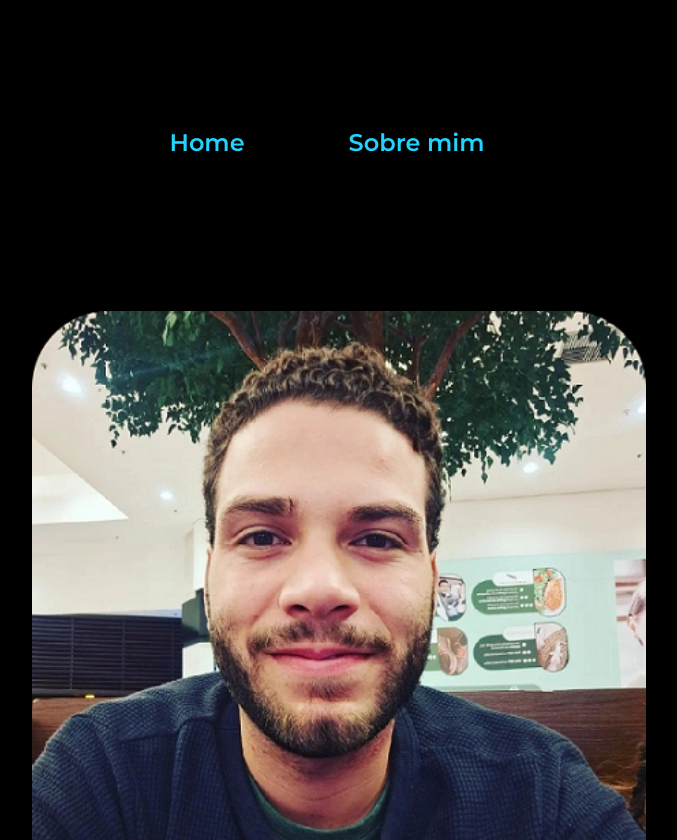
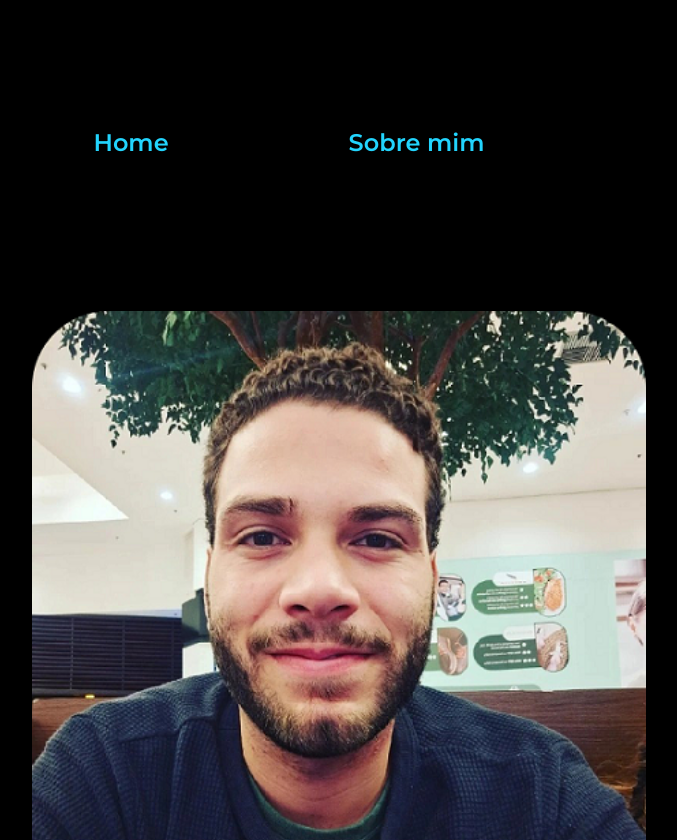
Before and after one commit to mageskylms/Portifolio, a plain HTML site: page about.html in a window 1280 px wide. Shown: the top 840 px of the page, without its empty margins (301-978 px from the left). Drawn offline with nearby package versions, Linux system fonts and the light colour scheme.

Commit message:
Mudar link do Whatsapp e aumentar margin para 1300px.

```diff
--- a/styles/style.css
+++ b/styles/style.css
@@ -37,7 +37,7 @@ body {
     font-weight: 600;
     color: var(--cor-terciaria);
     text-decoration: none;
-    margin-right: 24px;
+    margin-right: 100px;
 }
 
 .apresentacao {
```
Also changed, not shown: index.html (+1 -1 lines).
